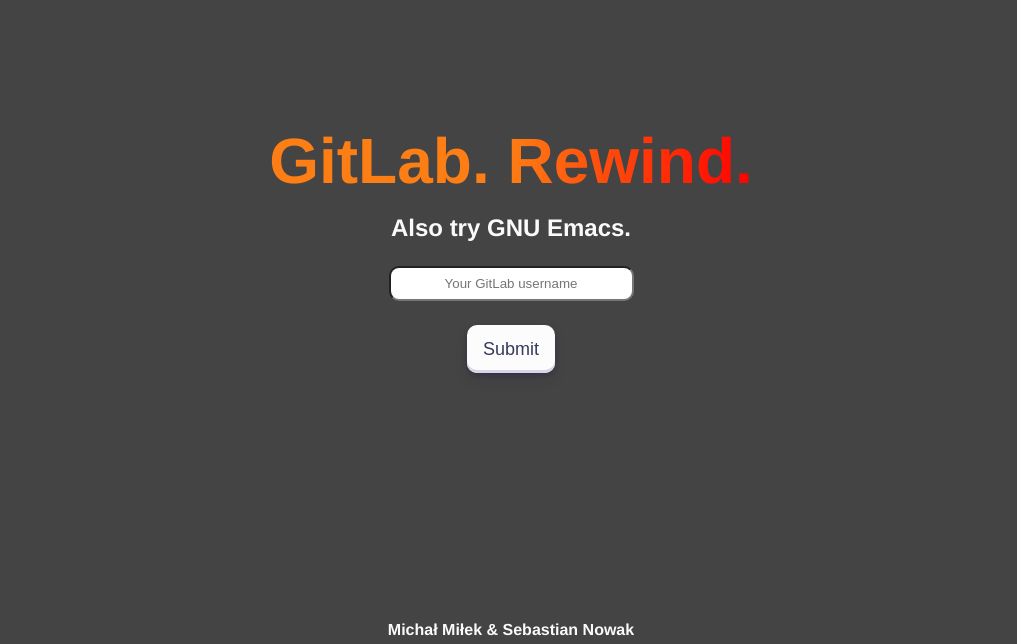
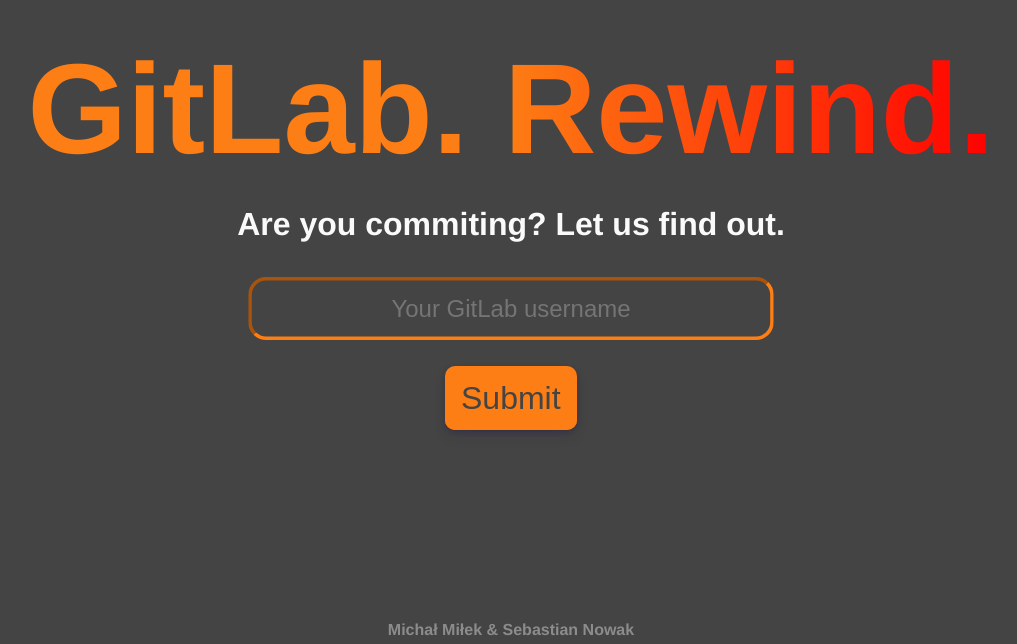
Before and after one commit to SMDevsy/gitlab-rewind, a website: page index.html in a window 1280 px wide. Shown: the part 156-800 px from the top of the page, without its empty margins (129-1146 px from the left). Drawn offline with Linux system fonts and the light colour scheme.

Commit message:
style input, fix footer, add quote, style button

```diff
--- a/index.html
+++ b/index.html
@@ -9,7 +9,7 @@
   <body>
     <div id="flexbox">
       <h1 id="title"><b>GitLab. <span class="gradient-text">Rewind.</span></b></h1>
-      <h2 id="subtitle">Also try GNU Emacs.</h2>
+      <h2 id="subtitle">Are you commiting? Let us find out.</h2>
       <input type="text" placeholder="Your GitLab username" id="input" minlength="1">
       <button id="submit">Submit</button>
       <footer>
--- a/index.js
+++ b/index.js
@@ -1,5 +1,5 @@
 let subtitles = [
   "Also try GNU Emacs",
   "Wondered about your stats? Wonder no more.",
-
+  "Are you commiting? Let us find out.",
 ]
--- a/style.css
+++ b/style.css
@@ -9,7 +9,8 @@
 *{
     --background: #444;
     --text-color: #fafafa;
-    --gitlab-orange: #fd7e14;
+    --name-color: #8c8c8c;
+    --gitlab-orange: #fd7e14; /*taken from gitlab color scheme*/
     margin: 0;
 }
 
@@ -22,51 +23,62 @@
     font-family: Helvetica, monospace;
     background-color: var(--background);
     color: var(--text-color);
-    min-height: 100vh;
+    min-height: calc(100vh - 2rem);
+    padding-bottom: 2rem;
 }
 
 #title{
-    font-size: 4rem;
+    font-size: 8rem;
     margin: 0.5rem 0;
-    color: var(--gitlab-orange); /*taken from gitlab color scheme*/
+    color: var(--gitlab-orange);
+    text-align: center;
 }
 
 .gradient-text{
     background-image: linear-gradient(90deg, var(--gitlab-orange), red);
     background-clip: text;
+    -webkit-background-clip: text;
     color:transparent;
 }
 
 #subtitle{
-    margin: 0.5rem 0;
+    font-size: 2rem;
+    margin: 1rem 0;
 }
 
 #input{
-    margin: 1rem 0;
-    padding: 0.5rem 2rem;
+    margin: 2rem 0;
+    padding: 0.5rem 0rem;
+    min-width: 18rem;
     border-radius: 10px;
     text-align: center;
+    transform: scale(1.8);
+    border-color: var(--gitlab-orange);
+    background-color: var(--background);
+    color: var(--gitlab-orange);
 }
 
 #submit {
     margin: 0.5rem 0 0 0;
     align-items: center;
     appearance: none;
-    background-color: #FCFCFD;
+    background-color: var(--gitlab-orange);
     border-radius: 10px;
     border-width: 0;
-    box-shadow: rgba(45, 35, 66, 0.4) 0 2px 4px,rgba(45, 35, 66, 0.3) 0 7px 13px -3px,#D6D6E7 0 -3px 0 inset;
+    box-shadow: rgba(45, 35, 66, 0.4) 0 2px 4px,
+    rgba(45, 35, 66, 0.3) 0 7px 13px -3px,
+      var(--gitlab-orange) 0 -3px 0 inset;
     box-sizing: border-box;
-    color: #36395A;
+    color: var(--background);
     cursor: pointer;
     display: inline-flex;
-    height: 48px;
+    height: 4rem;
     justify-content: center;
     line-height: 1;
     list-style: none;
     overflow: hidden;
-    padding-left: 16px;
-    padding-right: 16px;
+    padding-left: 1rem;
+    padding-right: 1rem;
     position: relative;
     text-align: left;
     text-decoration: none;
@@ -76,30 +88,36 @@
     touch-action: manipulation;
     white-space: nowrap;
     will-change: box-shadow,transform;
-    font-size: 18px;
+    font-size: 2rem;
 }
 
 #submit:focus {
-    box-shadow: #D6D6E7 0 0 0 1.5px inset, rgba(45, 35, 66, 0.4) 0 2px 4px, rgba(45, 35, 66, 0.3) 0 7px 13px -3px, #D6D6E7 0 -3px 0 inset;
+    box-shadow: var(--gitlab-orange) 0 0 0 1.5px inset,
+     rgba(45, 35, 66, 0.4) 0 2px 4px,
+     rgba(45, 35, 66, 0.3) 0 7px 13px -3px,
+     var(--gitlab-orange) 0 -3px 0 inset;
 }
 
 #submit:hover {
-    box-shadow: rgba(45, 35, 66, 0.4) 0 4px 8px, rgba(45, 35, 66, 0.3) 0 7px 13px -3px, #D6D6E7 0 -3px 0 inset;
-    transform: translateY(-2px);
+    box-shadow: rgba(45, 35, 66, 0.4) 0 4px 8px,
+    rgba(45, 35, 66, 0.3) 0 7px 13px -3px,
+    var(--gitlab-orange) 0 -3px 0 inset;
+    transform: translateY(-4px);
 }
 
 #submit:active {
-    box-shadow: #D6D6E7 0 3px 7px inset;
-    transform: translateY(2px);
+    box-shadow: var(--gitlab-orange) 0 3px 7px inset;
+    transform: translateY(4px);
 }
 
 footer{
     position: absolute;
     bottom: 5px;
+    color: var(--name-color);
 }
 
 a{
-    color: var(--text-color);
+    color: var(--name-color);
     text-decoration: none;
 }
 
@@ -114,7 +132,7 @@
     height: 1px;
     bottom: 0;
     left: 0;
-    background-color: var(--text-color);
+    background-color: var(--name-color);
     visibility: hidden;
     transition: all 0.3s ease-in-out;
 }
```
